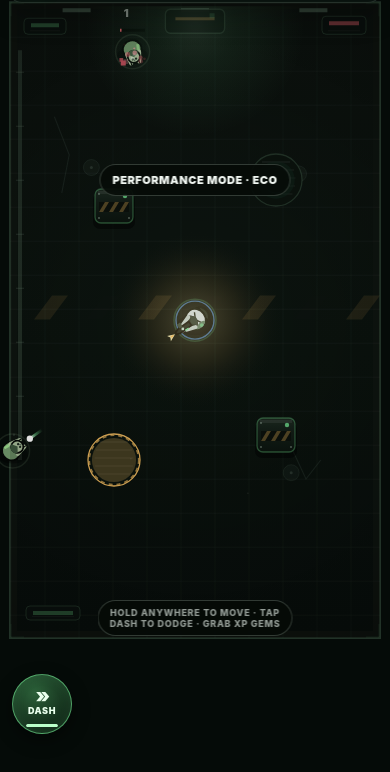
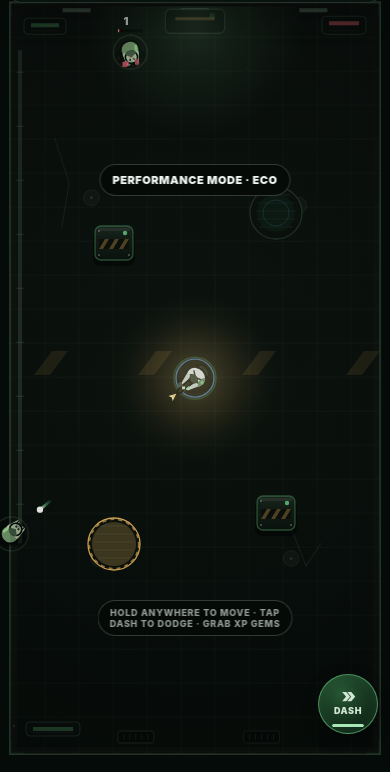
Before and after one commit to yapweijun1996/PWA-Game-Zombie-Room, a plain HTML site: page index.html in a window 390 px wide. Shown: the part 72-844 px from the top of the page. Drawn offline with Linux system fonts and the light colour scheme; animation ran at ten frames a second.

Commit message:
Extend the mobile room to the bottom and float Dash over it
Touch controls reserved about 250px below a portrait room. The room now
keeps only the safe-area gap, and the Dash button floats slightly
translucent over the bottom-right corner within reach of the right
thumb. Landscape keeps its right-side controls.

Co-Authored-By: Claude Opus 5.5 <noreply@anthropic.com>

```diff
--- a/src/main.js
+++ b/src/main.js
@@ -27,8 +27,9 @@ function resize() {
   const hudRect = dom.hud ? dom.hud.getBoundingClientRect() : { bottom: 60 };
   const appbarBottom = dom.appbar ? dom.appbar.getBoundingClientRect().bottom : 0;
   const roomTop = Math.min(Math.max(hudRect.bottom + 8, appbarBottom + 8), Math.max(0, viewport.H - 108));
-  const controlsRect = dom.controlsWrap ? dom.controlsWrap.getBoundingClientRect() : { height: 0 };
-  const mobileBottom = controlsRect.height > 0 ? Math.max(controlsRect.height + 8, 134) : 18;
+  // Touch controls float over the room; only keep the safe-area gap under them.
+  const controlsRect = dom.controlsWrap ? dom.controlsWrap.getBoundingClientRect() : { height: 0, bottom: viewport.H };
+  const mobileBottom = controlsRect.height > 0 ? Math.max(18, viewport.H - controlsRect.bottom + 8) : 18;
   const bottomReserve = isDesktopControls() ? 18 : mobileBottom;
 
   room.x = 10;
--- a/style.css
+++ b/style.css
@@ -1342,6 +1342,9 @@
       touch-action: manipulation;
       user-select: none;
       -webkit-user-select: none;
+      /* Floats over the room's bottom-right corner, within the right thumb's reach. */
+      margin-left: auto;
+      opacity: .9;
       transition: opacity .12s ease, border-color .12s ease, transform .12s ease;
     }
     .dash-action[aria-disabled="true"] { opacity: .72; border-color: rgba(228, 255, 235, .35); }
```
